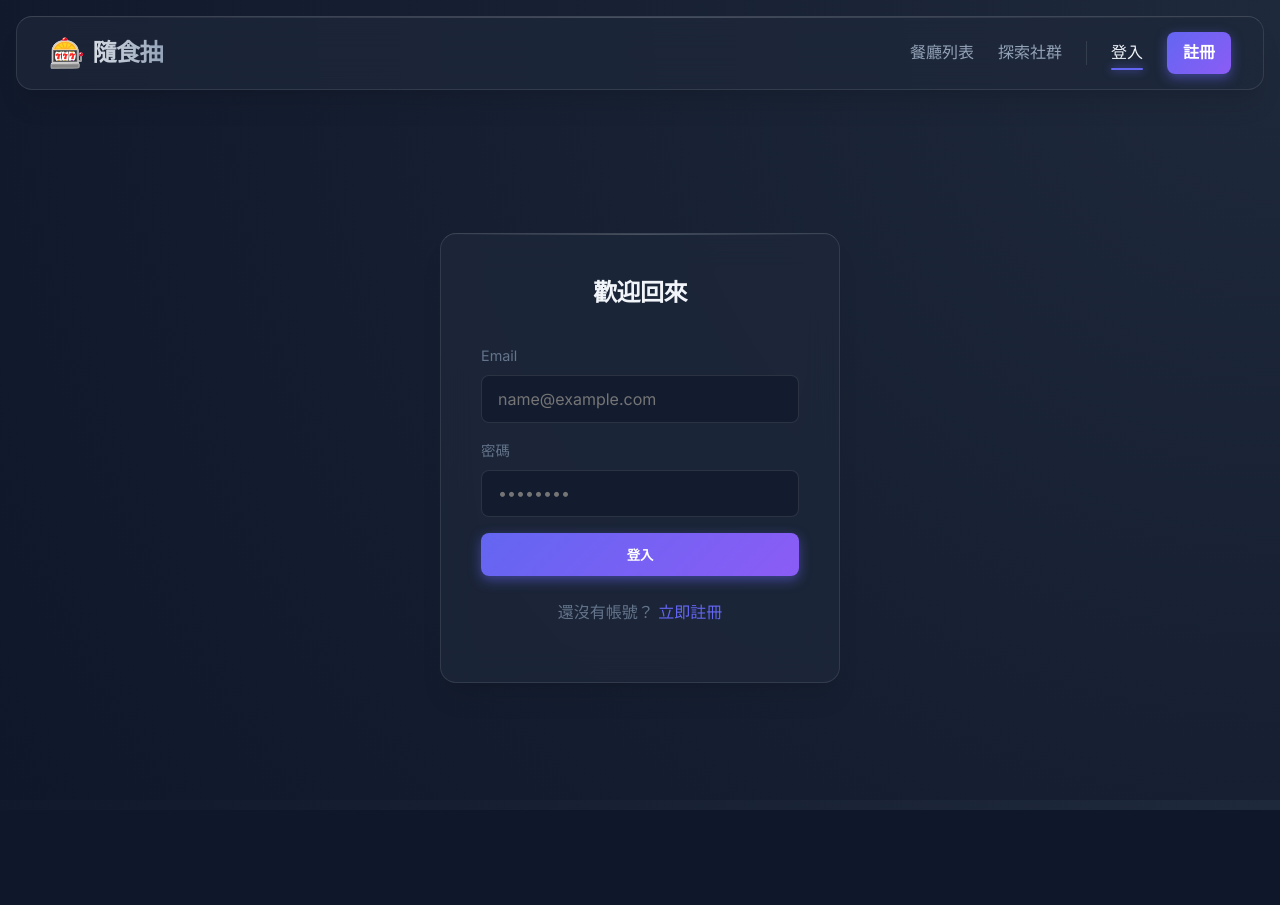
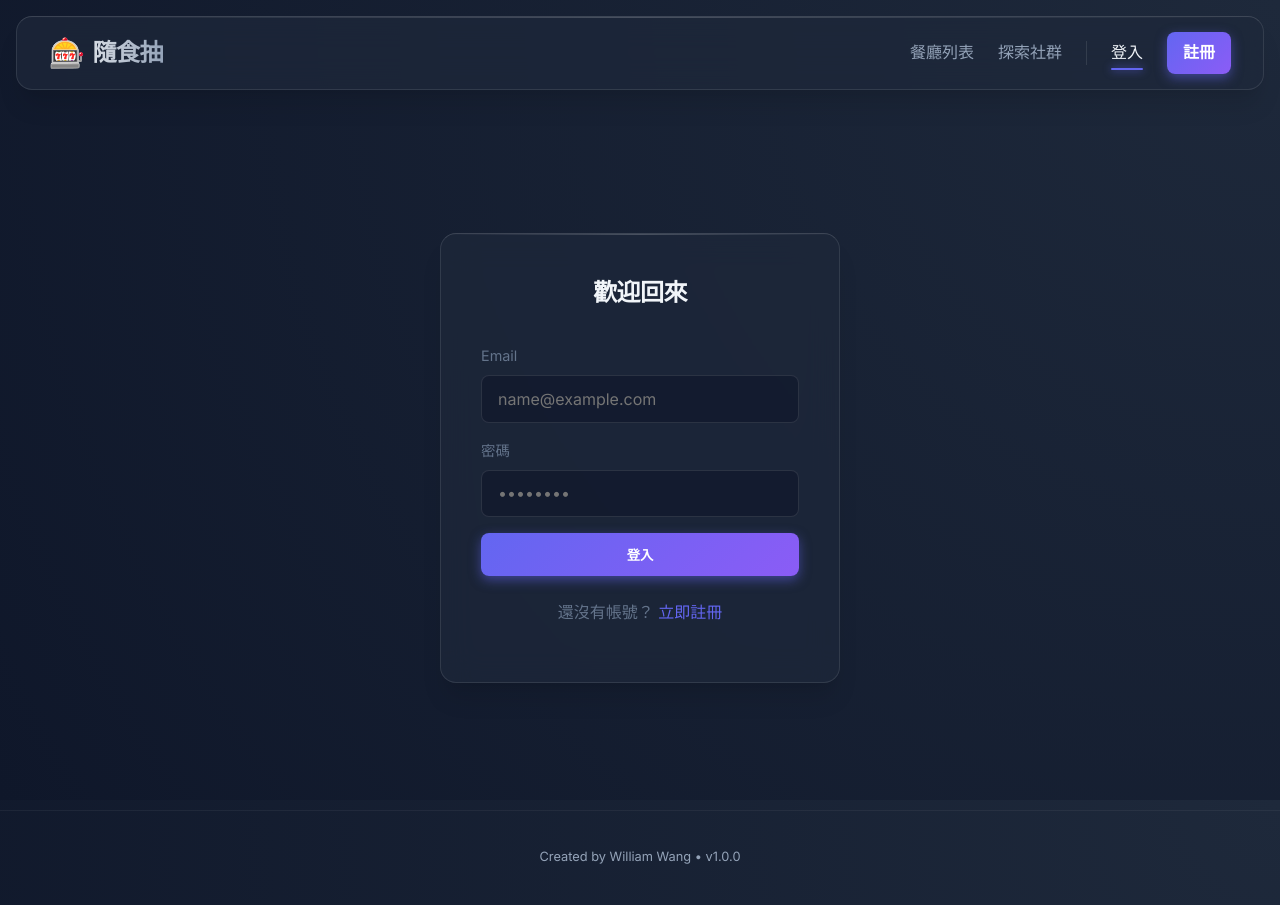
Before and after one commit to lsimonwangl/Restaurant-Gacha, a Vue app in the folder frontend/: page /login in a window 1280 px wide. Before the commit the page ends 810 px from the top, so only its background shows below. Built offline with nearby package versions, Linux system fonts and the light colour scheme.

Commit message:
fix:加上version

```diff
--- a/frontend/package.json
+++ b/frontend/package.json
@@ -1,7 +1,7 @@
 {
   "name": "frontend",
   "private": true,
-  "version": "0.0.0",
+  "version": "1.0.0",
   "type": "module",
   "scripts": {
     "dev": "vite",
--- a/frontend/src/App.vue
+++ b/frontend/src/App.vue
@@ -16,6 +16,8 @@ const logout = () => {
   authStore.logout()
   window.location.href = '/login'
 }
+
+const version = __APP_VERSION__
 </script>
 
 <template>
@@ -48,6 +50,10 @@ const logout = () => {
   <main class="container">
     <RouterView />
   </main>
+
+  <footer class="app-footer">
+    <p>Created by William Wang • v{{ version }}</p>
+  </footer>
 </template>
 
 <style scoped>
@@ -188,4 +194,13 @@ nav {
     display: none;
   }
 }
+
+.app-footer {
+  text-align: center;
+  padding: 1.5rem;
+  color: var(--text-muted);
+  font-size: 0.8rem;
+  margin-top: auto; /* Push to bottom if flex column */
+  border-top: 1px solid rgba(255,255,255,0.05);
+}
 </style>
--- a/frontend/vite.config.js
+++ b/frontend/vite.config.js
@@ -1,8 +1,14 @@
 import { defineConfig } from 'vite'
 import vue from '@vitejs/plugin-vue'
+import fs from 'fs'
+
+const packageJson = JSON.parse(fs.readFileSync('./package.json'))
 
 // https://vite.dev/config/
 export default defineConfig({
+  define: {
+    '__APP_VERSION__': JSON.stringify(packageJson.version)
+  },
   plugins: [vue()],
   server: {
     proxy: {
```
